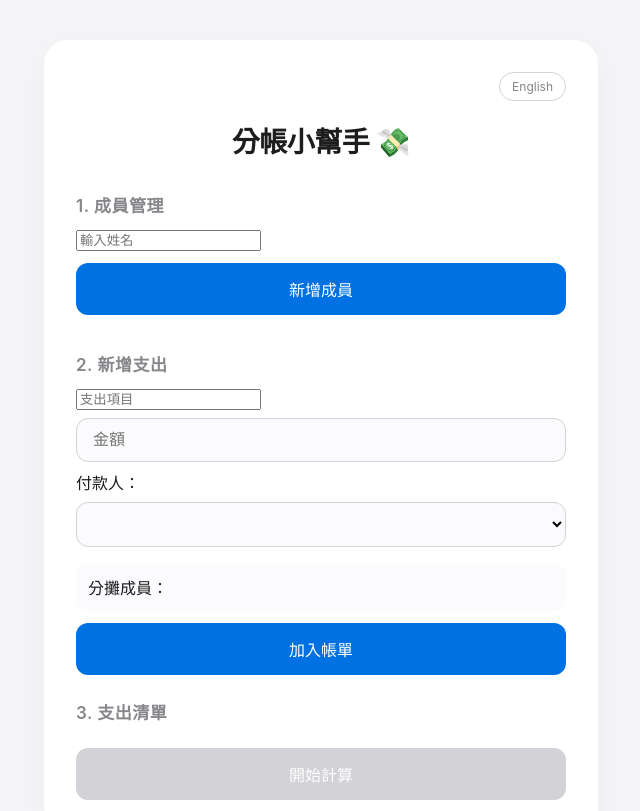
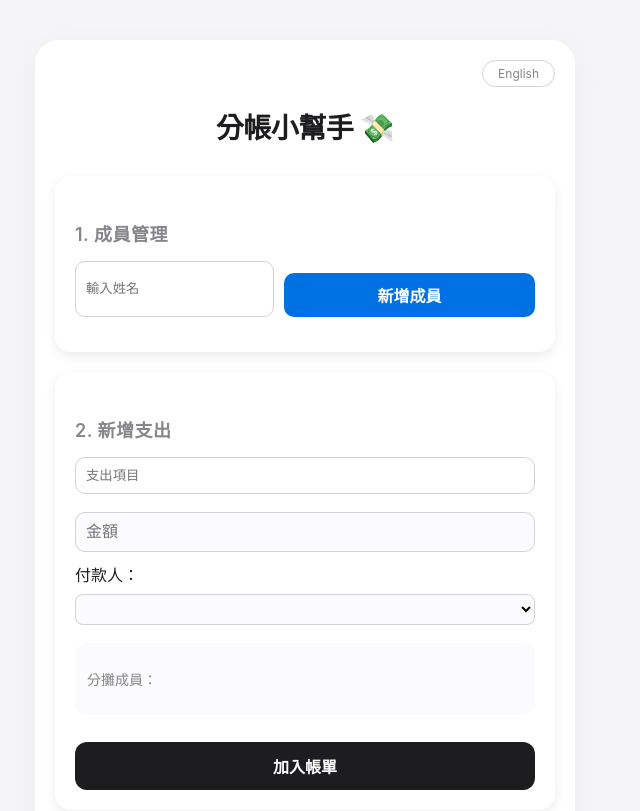
Before and after one commit to kiki090285/split-bill, a React (Vite) app in the folder client/: page / in a window 1280 px wide. Shown: the top 811 px of the page, without its empty margins (351-991 px from the left). Built offline with nearby package versions, Linux system fonts and the light colour scheme.

Commit message:
Update App.tsx

```diff
--- a/client/src/App.tsx
+++ b/client/src/App.tsx
@@ -17,12 +17,14 @@ const translations = {
     expenseList: "3. Expense List",
     paidByText: "Paid by",
     delete: "Delete",
-    calculate: "Calculate Settlement",
+    calculate: "Help me calculate!",
     calculating: "Calculating...",
     settlementPlan: "Settlement Plan",
     allSettled: "Everything is settled!",
     errorServer: "Server error. Please check backend.",
-    involvedAlert: "This person is involved in expenses and cannot be deleted!"
+    involvedAlert: "This person is involved in expenses and cannot be deleted!",
+    saveStatus: "Confirm Save",
+    saved: "Saved ✓"
   },
   zh: {
     title: "分帳小幫手 💸",
@@ -38,17 +40,69 @@ const translations = {
     expenseList: "3. 支出清單",
     paidByText: "由",
     delete: "刪除",
-    calculate: "開始計算",
+    calculate: "幫我算算看！",
     calculating: "計算中...",
     settlementPlan: "結算方案",
     allSettled: "大家互不相欠！",
     errorServer: "無法連接伺服器，請檢查後端。",
-    involvedAlert: "該成員已有相關支出，無法刪除！"
+    involvedAlert: "該成員已有相關支出，無法刪除！",
+    saveStatus: "確認儲存",
+    saved: "已儲存 ✓"
   }
 };
 
+// 獨立的結果卡片組件，用來管理每一筆的儲存狀態
+const ResultCard = ({ trans, lang, t }: any) => {
+  const [isSaved, setIsSaved] = useState(false);
+
+  return (
+    <div className="result-card" style={{
+      backgroundColor: isSaved ? '#f2f2f7' : '#fff',
+      opacity: isSaved ? 0.7 : 1,
+      padding: '15px',
+      borderRadius: '12px',
+      marginBottom: '10px',
+      border: '1px solid #d2d2d7',
+      transition: 'all 0.3s ease'
+    }}>
+      <div className="result-text" style={{ fontSize: '16px', marginBottom: '10px' }}>
+        <strong>{trans.from}</strong> ➔ <strong>{trans.to}</strong>:
+        <span style={{ color: '#0071e3', fontWeight: 'bold' }}> ${trans.amount.toFixed(2)}</span>
+      </div>
+
+      <div className="payment-controls" style={{ display: 'flex', gap: '10px', marginBottom: '10px' }}>
+        <select className="status-select" disabled={isSaved} style={{ flex: 1, padding: '8px', borderRadius: '8px', border: '1px solid #d2d2d7' }}>
+          <option value="pending">⏳ {lang === 'zh' ? '未付款' : 'Pending'}</option>
+          <option value="paid">✅ {lang === 'zh' ? '已付款' : 'Paid'}</option>
+        </select>
+        <select className="method-select" disabled={isSaved} style={{ flex: 1, padding: '8px', borderRadius: '8px', border: '1px solid #d2d2d7' }}>
+          <option value="cash">💵 {lang === 'zh' ? '現金' : 'Cash'}</option>
+          <option value="line">🟢 Line Pay</option>
+          <option value="transfer">🏦 {lang === 'zh' ? '轉帳' : 'Transfer'}</option>
+        </select>
+      </div>
+
+      <button
+        onClick={() => setIsSaved(!isSaved)}
+        style={{
+          width: '100%',
+          padding: '10px',
+          borderRadius: '10px',
+          border: 'none',
+          backgroundColor: isSaved ? '#34c759' : '#1d1d1f',
+          color: 'white',
+          fontWeight: '600',
+          cursor: 'pointer',
+          transition: 'background-color 0.3s'
+        }}
+      >
+        {isSaved ? t.saved : t.saveStatus}
+      </button>
+    </div>
+  );
+};
+
 function App() {
-  // 語系狀態：'en' 或 'zh'
   const [lang, setLang] = useState<'en' | 'zh'>('zh');
   const t = translations[lang];
 
@@ -103,7 +157,7 @@ function App() {
     setIsLoading(true);
     setError(null);
     try {
-      const response = await fetch('http://localhost:3000/calculate', {
+      const response = await fetch('https://split-bill-v9je.onrender.com/calculate', {
         method: 'POST',
         headers: { 'Content-Type': 'application/json' },
         body: JSON.stringify({ people, expenses }),
@@ -116,69 +170,86 @@ function App() {
   };
 
   return (
-    <div className="container">
-      {/* 語系切換按鈕 */}
+    <div className="container" style={{ maxWidth: '500px', margin: '0 auto', padding: '20px', fontFamily: '-apple-system, BlinkMacSystemFont, "Segoe UI", Roboto, Helvetica, Arial, sans-serif' }}>
       <div style={{ textAlign: 'right' }}>
-        <button className="lang-btn" onClick={() => setLang(lang === 'en' ? 'zh' : 'en')}>
+        <button className="lang-btn" onClick={() => setLang(lang === 'en' ? 'zh' : 'en')} style={{ background: 'none', border: '1px solid #d2d2d7', borderRadius: '20px', padding: '5px 15px', cursor: 'pointer' }}>
           {lang === 'en' ? '中文' : 'English'}
         </button>
       </div>
 
-      <h1>{t.title}</h1>
+      <h1 style={{ textAlign: 'center', color: '#1d1d1f', marginBottom: '30px' }}>{t.title}</h1>
 
-      <section className="form-section">
-        <h2>{t.manageMembers}</h2>
-        <form onSubmit={handleAddPerson}>
-          <input value={newPerson} onChange={(e) => setNewPerson(e.target.value)} placeholder={t.enterName} />
-          <button type="submit">{t.addMember}</button>
+      {/* 1. 成員管理 */}
+      <section className="form-section" style={{ background: '#fff', padding: '20px', borderRadius: '16px', boxShadow: '0 4px 12px rgba(0,0,0,0.08)', marginBottom: '20px' }}>
+        <h2 style={{ fontSize: '18px', marginBottom: '15px' }}>{t.manageMembers}</h2>
+        <form onSubmit={handleAddPerson} style={{ display: 'flex', gap: '10px' }}>
+          <input value={newPerson} onChange={(e) => setNewPerson(e.target.value)} placeholder={t.enterName} style={{ flex: 1, padding: '10px', borderRadius: '10px', border: '1px solid #d2d2d7' }} />
+          <button type="submit" style={{ padding: '10px 20px', borderRadius: '10px', border: 'none', backgroundColor: '#0071e3', color: 'white', fontWeight: 'bold' }}>{t.addMember}</button>
         </form>
-        <div className="chip-container">
+        <div className="chip-container" style={{ display: 'flex', flexWrap: 'wrap', gap: '8px', marginTop: '15px' }}>
           {people.map(p => (
-            <span key={p} className="chip">{p} <button onClick={() => handleDeletePerson(p)}>×</button></span>
+            <span key={p} className="chip" style={{ background: '#e8e8ed', padding: '5px 12px', borderRadius: '15px', fontSize: '14px', display: 'flex', alignItems: 'center', gap: '5px' }}>
+              {p} <button onClick={() => handleDeletePerson(p)} style={{ border: 'none', background: 'none', cursor: 'pointer', fontSize: '16px' }}>×</button>
+            </span>
           ))}
         </div>
       </section>
 
-      <section className="form-section">
-        <h2>{t.addExpense}</h2>
+      {/* 2. 新增支出 */}
+      <section className="form-section" style={{ background: '#fff', padding: '20px', borderRadius: '16px', boxShadow: '0 4px 12px rgba(0,0,0,0.08)', marginBottom: '20px' }}>
+        <h2 style={{ fontSize: '18px', marginBottom: '15px' }}>{t.addExpense}</h2>
         <form onSubmit={handleAddExpense}>
-          <input placeholder={t.description} value={expenseDesc} onChange={(e) => setExpenseDesc(e.target.value)} />
-          <input type="number" placeholder={t.amount} value={expenseAmount} onChange={(e) => setExpenseAmount(e.target.value === '' ? '' : Number(e.target.value))} />
-          <div>{t.paidBy} <select value={expensePaidBy} onChange={(e) => setExpensePaidBy(e.target.value)}>{people.map(p => <option key={p} value={p}>{p}</option>)}</select></div>
-          <div className="participants">
-            {t.splitBetween}
+          <input placeholder={t.description} value={expenseDesc} onChange={(e) => setExpenseDesc(e.target.value)} style={{ width: '100%', padding: '10px', borderRadius: '10px', border: '1px solid #d2d2d7', marginBottom: '10px', boxSizing: 'border-box' }} />
+          <input type="number" placeholder={t.amount} value={expenseAmount} onChange={(e) => setExpenseAmount(e.target.value === '' ? '' : Number(e.target.value))} style={{ width: '100%', padding: '10px', borderRadius: '10px', border: '1px solid #d2d2d7', marginBottom: '10px', boxSizing: 'border-box' }} />
+          <div style={{ marginBottom: '10px' }}>
+            <span>{t.paidBy} </span>
+            <select value={expensePaidBy} onChange={(e) => setExpensePaidBy(e.target.value)} style={{ padding: '5px', borderRadius: '8px' }}>
+              {people.map(p => <option key={p} value={p}>{p}</option>)}
+            </select>
+          </div>
+          <div className="participants" style={{ marginBottom: '15px' }}>
+            <p style={{ fontSize: '14px', color: '#86868b' }}>{t.splitBetween}</p>
             {people.map(p => (
-              <label key={p}><input type="checkbox" checked={expenseParticipants.includes(p)} onChange={() => setExpenseParticipants(prev => prev.includes(p) ? prev.filter(x => x !== p) : [...prev, p])} /> {p}</label>
+              <label key={p} style={{ marginRight: '10px', fontSize: '14px' }}>
+                <input type="checkbox" checked={expenseParticipants.includes(p)} onChange={() => setExpenseParticipants(prev => prev.includes(p) ? prev.filter(x => x !== p) : [...prev, p])} />
+                {p}
+              </label>
             ))}
           </div>
-          <button type="submit">{t.addToBill}</button>
+          <button type="submit" style={{ width: '100%', padding: '12px', borderRadius: '12px', border: 'none', backgroundColor: '#1d1d1f', color: 'white', fontWeight: 'bold' }}>{t.addToBill}</button>
         </form>
       </section>
 
-      <section className="list-section">
-        <h2>{t.expenseList}</h2>
+      {/* 3. 支出清單 */}
+      <section className="list-section" style={{ background: '#fff', padding: '20px', borderRadius: '16px', boxShadow: '0 4px 12px rgba(0,0,0,0.08)', marginBottom: '20px' }}>
+        <h2 style={{ fontSize: '18px', marginBottom: '15px' }}>{t.expenseList}</h2>
         {expenses.map((ex, i) => (
-          <div key={i} className="expense-item">
-            {ex.description}: ${ex.amount} ({t.paidByText} {ex.paidBy})
-            <button onClick={() => setExpenses(expenses.filter((_, idx) => idx !== i))}>{t.delete}</button>
+          <div key={i} className="expense-item" style={{ display: 'flex', justifyContent: 'space-between', padding: '10px 0', borderBottom: '1px solid #f2f2f7' }}>
+            <span>{ex.description}: <strong>${ex.amount}</strong> <small>({t.paidByText} {ex.paidBy})</small></span>
+            <button onClick={() => setExpenses(expenses.filter((_, idx) => idx !== i))} style={{ color: '#ff3b30', border: 'none', background: 'none', cursor: 'pointer' }}>{t.delete}</button>
           </div>
         ))}
-        <button className="calc-btn" onClick={handleCalculate} disabled={!isReadyToCalculate}>
+        <button
+          onClick={handleCalculate}
+          disabled={!isReadyToCalculate || isLoading}
+          style={{ width: '100%', marginTop: '20px', padding: '15px', borderRadius: '14px', border: 'none', backgroundColor: isReadyToCalculate ? '#0071e3' : '#a1a1a6', color: 'white', fontWeight: 'bold', fontSize: '16px', cursor: 'pointer' }}
+        >
           {isLoading ? t.calculating : t.calculate}
         </button>
       </section>
 
+      {/* 結算結果 */}
       {results && (
-        <section className="result-section">
-          <h2>{t.settlementPlan}</h2>
+        <section className="result-section" style={{ background: '#f5f5f7', padding: '20px', borderRadius: '16px', marginBottom: '20px' }}>
+          <h2 style={{ fontSize: '18px', marginBottom: '15px' }}>{t.settlementPlan}</h2>
           {results.transactions.length === 0 ? <p>{t.allSettled}</p> :
-            results.transactions.map((t: any, i: number) => (
-              <div key={i} className="result-item"><strong>{t.from}</strong> ➔ <strong>{t.to}</strong>: ${t.amount.toFixed(2)}</div>
+            results.transactions.map((trans: any, i: number) => (
+              <ResultCard key={i} trans={trans} lang={lang} t={t} />
             ))
           }
         </section>
       )}
-      {error && <p className="error">{error}</p>}
+      {error && <p className="error" style={{ color: '#ff3b30', textAlign: 'center' }}>{error}</p>}
     </div>
   );
 }
```
